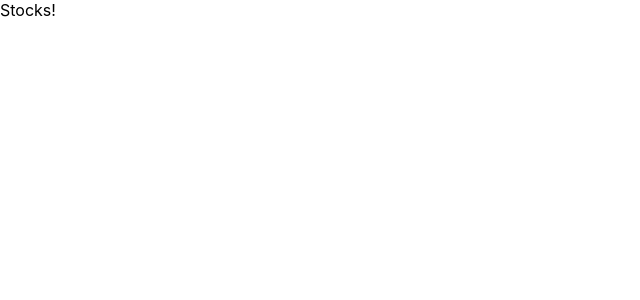
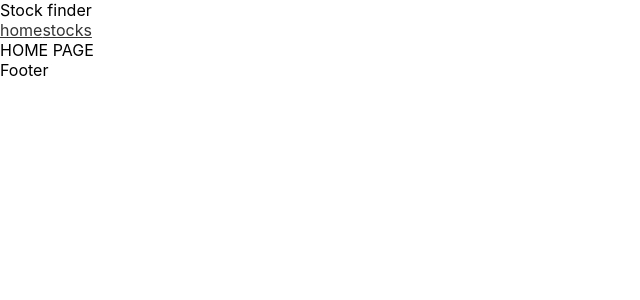
Before and after one commit to am1c3/stock-finder, a React (Create React App) app: page / in a window 1280 px wide. Shown: the top 300 px of the page, without its empty margins (0-640 px from the left). Built offline with nearby package versions, Linux system fonts and the light colour scheme.

Commit message:
set up main router

```diff
--- a/package.json
+++ b/package.json
@@ -13,8 +13,10 @@
     "react": "^16.13.1",
     "react-dom": "^16.13.1",
     "react-redux": "^7.2.0",
+    "react-router-dom": "^5.2.0",
     "react-scripts": "3.4.1",
     "redux": "^4.0.5",
+    "styled-components": "^5.1.0",
     "typescript": "~3.7.2"
   },
   "scripts": {
--- a/src/App.tsx
+++ b/src/App.tsx
@@ -2,10 +2,11 @@ import React from 'react'
 import { Provider } from 'react-redux'
 import './App.css'
 import { store } from './store/store'
+import MainRouter from './router/MainRouter'
 function App () {
   return (
     <Provider store={store}>
-      <div>Stocks!</div>
+      <MainRouter />
     </Provider>
   )
 }
--- /dev/null
+++ b/src/components/Footer.tsx
@@ -0,0 +1,7 @@
+import React from 'react'
+
+export default function Footer () {
+  return (
+    <div>Footer</div>
+  )
+}
--- /dev/null
+++ b/src/components/Header.tsx
@@ -0,0 +1,12 @@
+import React from 'react'
+import NavBar from './NavBar'
+import Logo from './Logo'
+
+export default function Header () {
+  return (
+    <header>
+      <Logo />
+      <NavBar />
+    </header>
+  )
+}
--- /dev/null
+++ b/src/components/Logo.tsx
@@ -0,0 +1,7 @@
+import React from 'react'
+
+export default function Logo () {
+  return (
+    <div>Stock finder</div>
+  )
+}
--- /dev/null
+++ b/src/components/NavBar.tsx
@@ -0,0 +1,13 @@
+import React from 'react'
+import { NavBarItem } from './NavBarItem'
+import { HOME_ROUTE, STOCK_FIINDER_ROUTE } from '../router/routes'
+
+const NavBar = () => {
+  return (
+    <div>
+      <NavBarItem route={{ to: HOME_ROUTE, name: 'home' }} />
+      <NavBarItem route={{ to: STOCK_FIINDER_ROUTE, name: 'stocks' }} />
+    </div>
+  )
+}
+export default NavBar
--- /dev/null
+++ b/src/components/NavBarItem.tsx
@@ -0,0 +1,20 @@
+import React from 'react'
+import {Link} from 'react-router-dom'
+import styled from 'styled-components'
+import colors from '../constants/colors'
+const Wrapper = styled(Link)`
+    color:${colors.text};
+`
+interface Props {
+    route: {
+        name: string,
+        to:string
+    };
+}
+export const NavBarItem : React.FunctionComponent<Props> = ({route}) =>  {
+    return (
+        <Wrapper to={route.to}>
+            {route.name}
+        </Wrapper>
+    )
+}
--- /dev/null
+++ b/src/constants/colors.ts
@@ -0,0 +1,5 @@
+export default {
+  primary: 'red',
+  secondary: 'yellow',
+  text: 'rgba(0,0,0,0.8)'
+}
--- /dev/null
+++ b/src/modules/home/HomePage.tsx
@@ -0,0 +1,7 @@
+import React from 'react'
+
+export default function HomePage () {
+  return (
+    <section>HOME PAGE</section>
+  )
+}
--- a/src/modules/stocks/StocksPage.tsx
+++ b/src/modules/stocks/StocksPage.tsx
@@ -2,6 +2,6 @@ import React from 'react'
 
 export default function StocksPage () {
   return (
-    <div />
+    <section>STOCKS PAGE</section>
   )
 }
--- /dev/null
+++ b/src/router/MainRouter.tsx
@@ -0,0 +1,20 @@
+import React from 'react'
+import { BrowserRouter as Router, Route, Switch } from 'react-router-dom'
+import { STOCK_FIINDER_ROUTE, HOME_ROUTE } from './routes'
+import StocksPage from '../modules/stocks/StocksPage'
+import HomePage from '../modules/home/HomePage'
+import Header from '../components/Header'
+import Footer from '../components/Footer'
+
+export default function MainRouter () {
+  return (
+    <Router>
+      <Header />
+      <Switch>
+        <Route path={STOCK_FIINDER_ROUTE} component={StocksPage} />
+        <Route path={HOME_ROUTE} component={HomePage} />
+      </Switch>
+      <Footer />
+    </Router>
+  )
+}
--- /dev/null
+++ b/src/router/routes.ts
@@ -0,0 +1,2 @@
+export const HOME_ROUTE = '/'
+export const STOCK_FIINDER_ROUTE = '/stocks'
```
Also changed, not shown: 1 other file (tests, documents, lock files or other folders).
